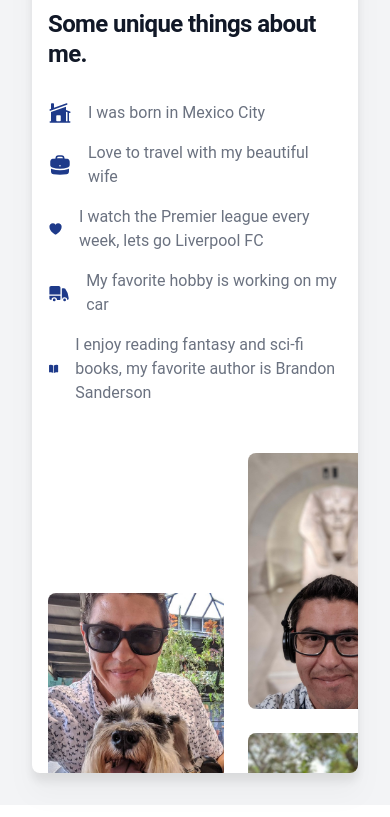
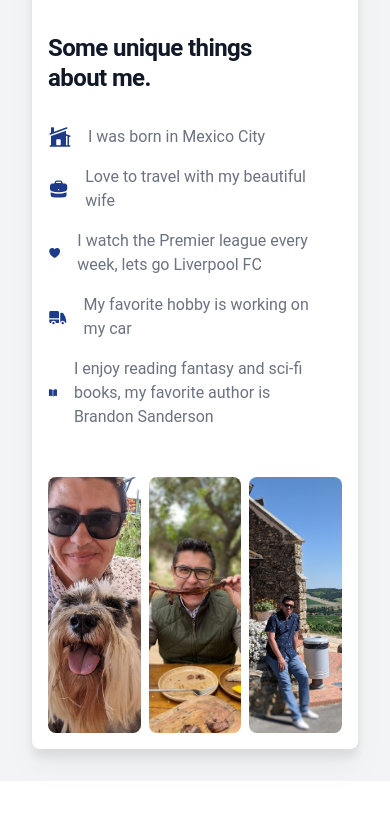
Before and after one commit to jorgecastillo1123/jcdev, a React (Create React App) app: page / in a window 390 px wide. Shown: the part 1156-1973 px from the top of the page. Built offline with nearby package versions, Linux system fonts and the light colour scheme.

Commit message:
fix responsive

```diff
--- a/src/About.js
+++ b/src/About.js
@@ -32,9 +32,9 @@ const About = () => (
     </div>
     <div className="mx-auto max-w-7xl px-8 lg:px-10">
       <div className="relative overflow-hidden bg-white drop-shadow-xl rounded-lg">
-        <div className="pt-16 pb-80 sm:pt-24 sm:pb-40 lg:pt-30 lg:pb-48">
+        <div className="pt-16 pb-4 sm:pt-24 sm:pb-10 lg:pt-30 lg:pb-48">
           <div className="relative mx-auto max-w-7xl px-4 sm:static sm:px-6 lg:px-8">
-            <div className="sm:max-w-lg">
+            <div className="sm:max-w-md pr-8">
               <h2 className="font text-4xl font-bold tracking-tight text-gray-900 sm:text-6xl !leading-tight">
                 Hello, I&apos;m Jorge Castillo
               </h2>
@@ -75,8 +75,7 @@ const About = () => (
                 </li>
               </ul>
             </div>
-            <div>
-              <div className="mt-10">
+            <div className="mt-10 hidden lg:block">
               {/* Decorative image grid */}
               <div
                 aria-hidden="true"
@@ -146,6 +145,29 @@ const About = () => (
                 </div>
               </div>
             </div>
+            {/* Mobile Images */}
+            <div className=" flex mt-10 lg:hidden">
+              <div className="h-64 w-44 overflow-hidden rounded-lg mr-2 flex-1">
+                <img
+                  src={lucca}
+                  alt="lucca"
+                  className="h-full w-full object-cover object-center"
+                />
+              </div>
+              <div className="h-64 w-44 overflow-hidden rounded-lg mr-2 flex-1">
+                <img
+                  src={ribs}
+                  alt="ribs"
+                  className="h-full w-full object-cover object-center"
+                />
+              </div>
+              <div className="h-64 w-44 overflow-hidden rounded-lg flex-1">
+                <img
+                  src={france}
+                  alt="france"
+                  className="h-full w-full object-cover object-center"
+                />
+              </div>
             </div>
           </div>
         </div>
--- a/src/NavBar.js
+++ b/src/NavBar.js
@@ -112,7 +112,6 @@ const NavBar = () => (
               </div>
             </div>
           </div>
-
           <Disclosure.Panel className="md:hidden">
             <div className="space-y-1 px-2 pt-2 pb-3 sm:px-3">
               {navigation.map((item) => (
```
Lines whose indentation alone changed are shown as unchanged.
